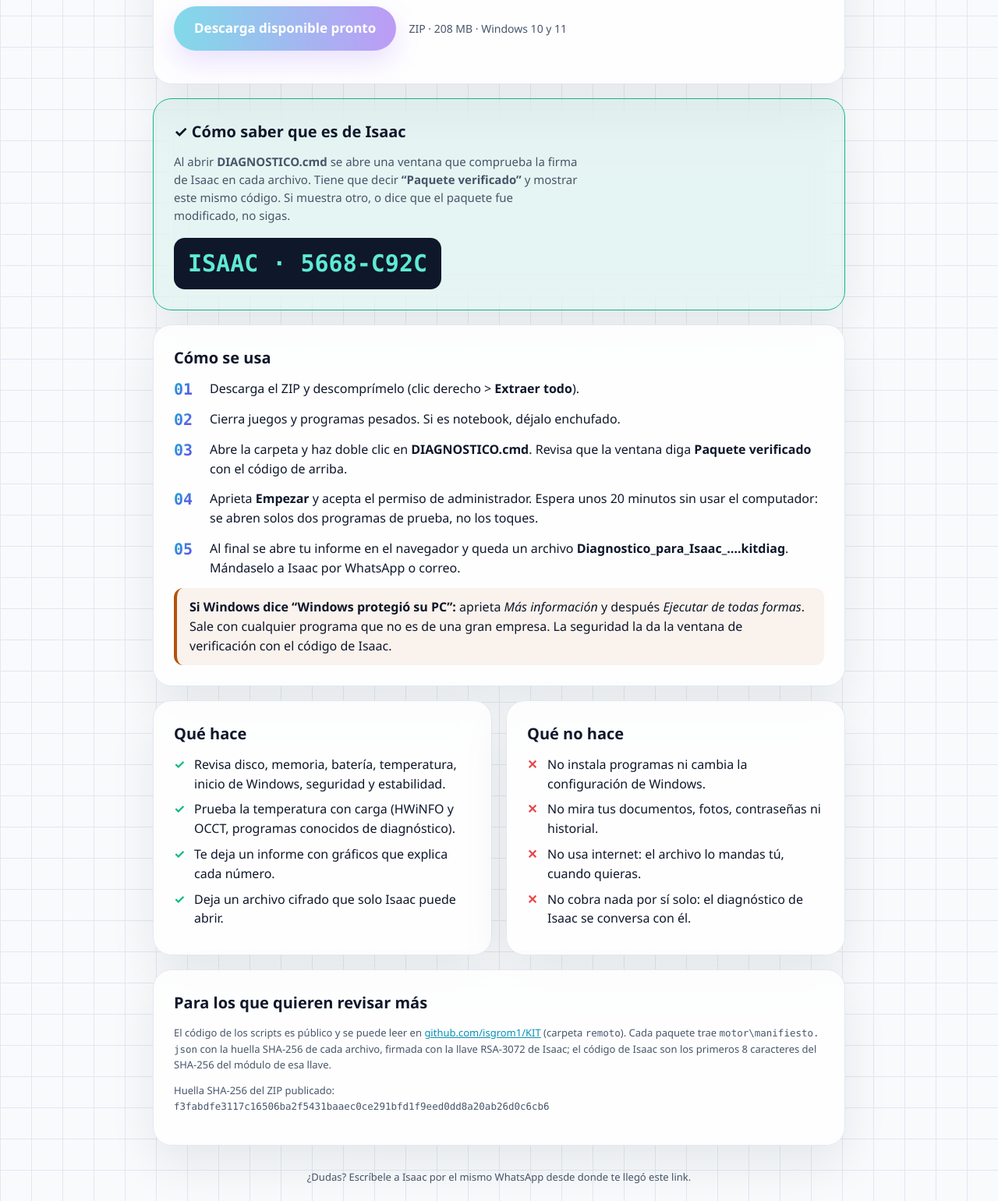
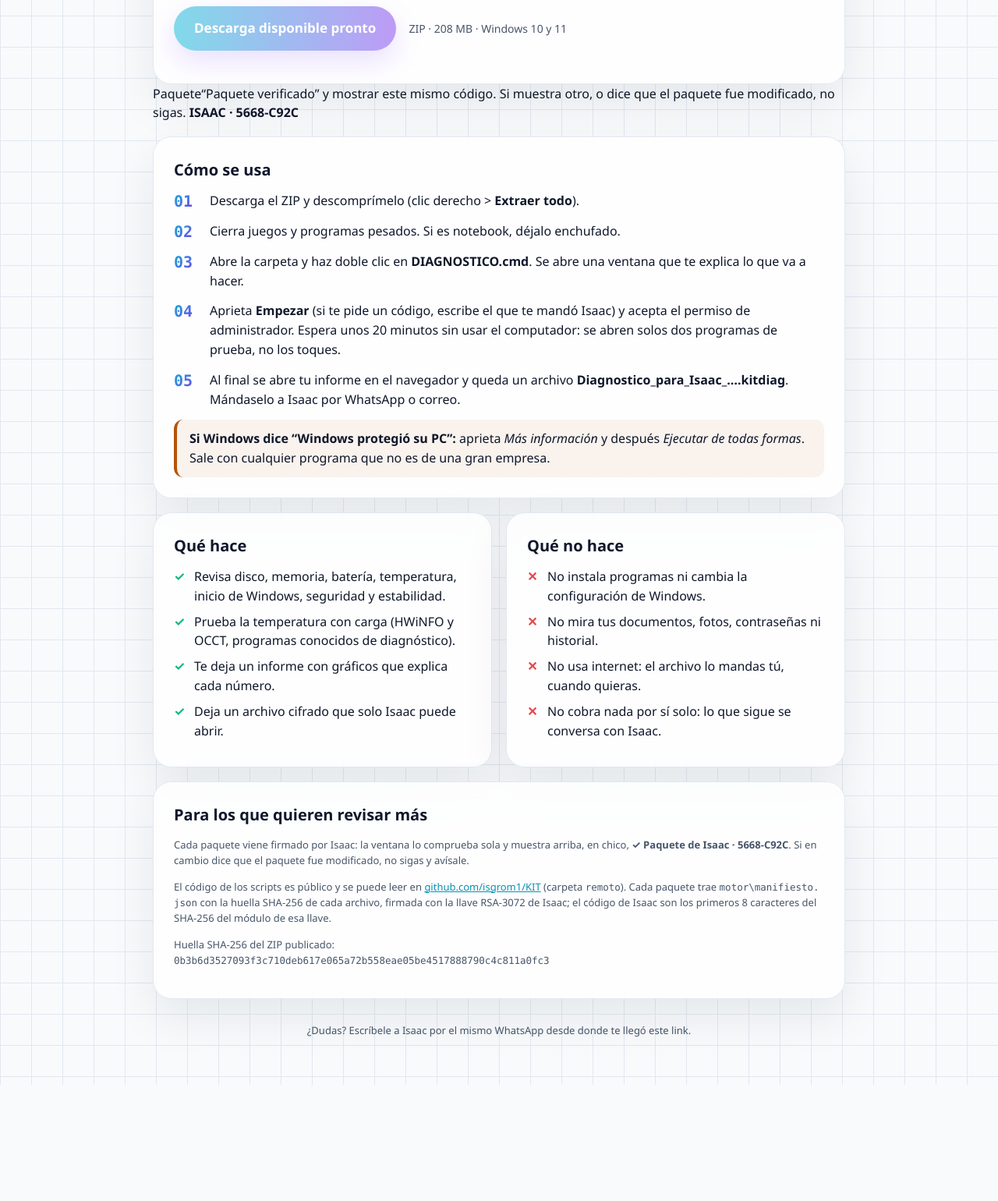
Before and after one commit to isgrom1/KIT, a plain HTML site: page docs/index.html in a window 1280 px wide. Shown: the part 300-1840 px from the top of the page at 78% size. After the commit the page ends 1691 px from the top, so only its background shows below. Drawn offline with Linux system fonts and the light colour scheme.

Commit message:
Fase Q: código por cliente (apagado por ahora), verificación en chico y página sin publicar
- Código NOMBRE-XXXX-XXXX con vencimiento, apagable en config.json (remoto.pedir_codigo, hoy false)
- codigo_cliente.ps1, CODIGO_CLIENTE.cmd y botón en el Centro; el .kitdiag trae codigo.json y abrir_diagnostico usa el nombre
- Ventana: sello chico 'Paquete de Isaac'; el bloque rojo grande solo si falla
- Textos para el cliente más livianos; página docs/ con la verificación como nota chica
- test_faseN: 38 (7 con admin)

Co-Authored-By: Claude Opus 5.5 <noreply@anthropic.com>

```diff
--- a/KIT/scripts/config/config.json
+++ b/KIT/scripts/config/config.json
@@ -7,6 +7,7 @@
   "sincronizacion": { "_leeme": "Maestro de expedientes en tu PC. Sincronizar solo aparece en equipos_tecnico.", "ruta_maestro": "X:\\kitservicio_datos\\clientes" },
   "respaldo": { "_leeme": "Copia cifrada del maestro después de cada sincronización (solo en equipos_tecnico). La contraseña se crea con respaldar_maestro.ps1 -NuevaClave. Se guardan los últimos 'conservar'.", "destino": "Z:\\kitservicio_respaldos", "conservar": 10 },
   "tecnico": { "nombre": "Isaac", "contacto": "" },
+  "remoto": { "_leeme": "Página pública de descarga del diagnóstico a distancia (docs/ del repo en GitHub Pages) ; pedir_codigo: si el diagnóstico pide el código de cada cliente (armar_paquete mete la clave solo si es true); dias_codigo: cuánto dura.", "pagina": "https://isgrom1.github.io/KIT/", "pedir_codigo": false, "dias_codigo": 7 },
   "expediente": { "garantia_dias": 30, "proxima_mantencion_meses": 12, "dias_para_borrar": 30, "condiciones_garantia": "Cubre el trabajo realizado y las piezas cambiadas. No cubre golpes, líquidos, fallas de piezas no intervenidas ni cambios hechos por terceros." },
   "archivos": {
     "_leeme": "Motivo ARCHIVOS. Nunca se borra: todo se mueve a <unidad>:\\_PARA_BORRAR. Los patrones son expresiones regulares sobre la ruta completa.",
--- a/docs/index.html
+++ b/docs/index.html
@@ -78,10 +78,7 @@ a { color:#0891b2; } @media (prefers-color-scheme: dark) { a { color:#5eead4; }
     </p>
   </section>
 
-  <section class="tarjeta codigo">
-    <div>
-      <h2>✓ Cómo saber que es de Isaac</h2>
-      <div class="chico" style="font-size:15px;max-width:520px">Al abrir <b>DIAGNOSTICO.cmd</b> se abre una ventana que comprueba la firma de Isaac en cada archivo. Tiene que decir <b>“Paquete verificado”</b> y mostrar este mismo código. Si muestra otro, o dice que el paquete fue modificado, no sigas.</div>
+Paquete“Paquete verificado”</b> y mostrar este mismo código. Si muestra otro, o dice que el paquete fue modificado, no sigas.</div>
     </div>
     <b class="cod">ISAAC · 5668-C92C</b>
   </section>
@@ -91,11 +88,11 @@ a { color:#0891b2; } @media (prefers-color-scheme: dark) { a { color:#5eead4; }
     <ol class="pasos">
       <li>Descarga el ZIP y descomprímelo (clic derecho &gt; <b>Extraer todo</b>).</li>
       <li>Cierra juegos y programas pesados. Si es notebook, déjalo enchufado.</li>
-      <li>Abre la carpeta y haz doble clic en <b>DIAGNOSTICO.cmd</b>. Revisa que la ventana diga <b>Paquete verificado</b> con el código de arriba.</li>
-      <li>Aprieta <b>Empezar</b> y acepta el permiso de administrador. Espera unos 20 minutos sin usar el computador: se abren solos dos programas de prueba, no los toques.</li>
+      <li>Abre la carpeta y haz doble clic en <b>DIAGNOSTICO.cmd</b>. Se abre una ventana que te explica lo que va a hacer.</li>
+      <li>Aprieta <b>Empezar</b> (si te pide un código, escribe el que te mandó Isaac) y acepta el permiso de administrador. Espera unos 20 minutos sin usar el computador: se abren solos dos programas de prueba, no los toques.</li>
       <li>Al final se abre tu informe en el navegador y queda un archivo <b>Diagnostico_para_Isaac_….kitdiag</b>. Mándaselo a Isaac por WhatsApp o correo.</li>
     </ol>
-    <div class="aviso"><b>Si Windows dice “Windows protegió su PC”:</b> aprieta <i>Más información</i> y después <i>Ejecutar de todas formas</i>. Sale con cualquier programa que no es de una gran empresa. La seguridad la da la ventana de verificación con el código de Isaac.</div>
+    <div class="aviso"><b>Si Windows dice “Windows protegió su PC”:</b> aprieta <i>Más información</i> y después <i>Ejecutar de todas formas</i>. Sale con cualquier programa que no es de una gran empresa.</div>
   </section>
 
   <section class="grid">
@@ -114,15 +111,16 @@ a { color:#0891b2; } @media (prefers-color-scheme: dark) { a { color:#5eead4; }
         <li>No instala programas ni cambia la configuración de Windows.</li>
         <li>No mira tus documentos, fotos, contraseñas ni historial.</li>
         <li>No usa internet: el archivo lo mandas tú, cuando quieras.</li>
-        <li>No cobra nada por sí solo: el diagnóstico de Isaac se conversa con él.</li>
+        <li>No cobra nada por sí solo: lo que sigue se conversa con Isaac.</li>
       </ul>
     </div>
   </section>
 
   <section class="tarjeta">
     <h2>Para los que quieren revisar más</h2>
+    <p class="chico">Cada paquete viene firmado por Isaac: la ventana lo comprueba sola y muestra arriba, en chico, <b>✓ Paquete de Isaac · 5668-C92C</b>. Si en cambio dice que el paquete fue modificado, no sigas y avísale.</p>
     <p class="chico">El código de los scripts es público y se puede leer en <a href="https://github.com/isgrom1/KIT">github.com/isgrom1/KIT</a> (carpeta <code>remoto</code>). Cada paquete trae <code>motor\manifiesto.json</code> con la huella SHA-256 de cada archivo, firmada con la llave RSA-3072 de Isaac; el código de Isaac son los primeros 8 caracteres del SHA-256 del módulo de esa llave.</p>
-    <p class="chico">Huella SHA-256 del ZIP publicado:<br><code id="huella">f3fabdfe3117c16506ba2f5431baaec0ce291bfd1f9eed0dd8a20ab26d0c6cb6</code></p>
+    <p class="chico">Huella SHA-256 del ZIP publicado:<br><code id="huella">0b3b6d3527093f3c710deb617e065a72b558eae05be4517888790c4c811a0fc3</code></p>
   </section>
 
   <footer>¿Dudas? Escríbele a Isaac por el mismo WhatsApp desde donde te llegó este link.</footer>
```
Also changed, not shown: remoto/paquete/LEEME.txt, remoto/paquete_trabajo/LEEME.txt, 14 other files.
